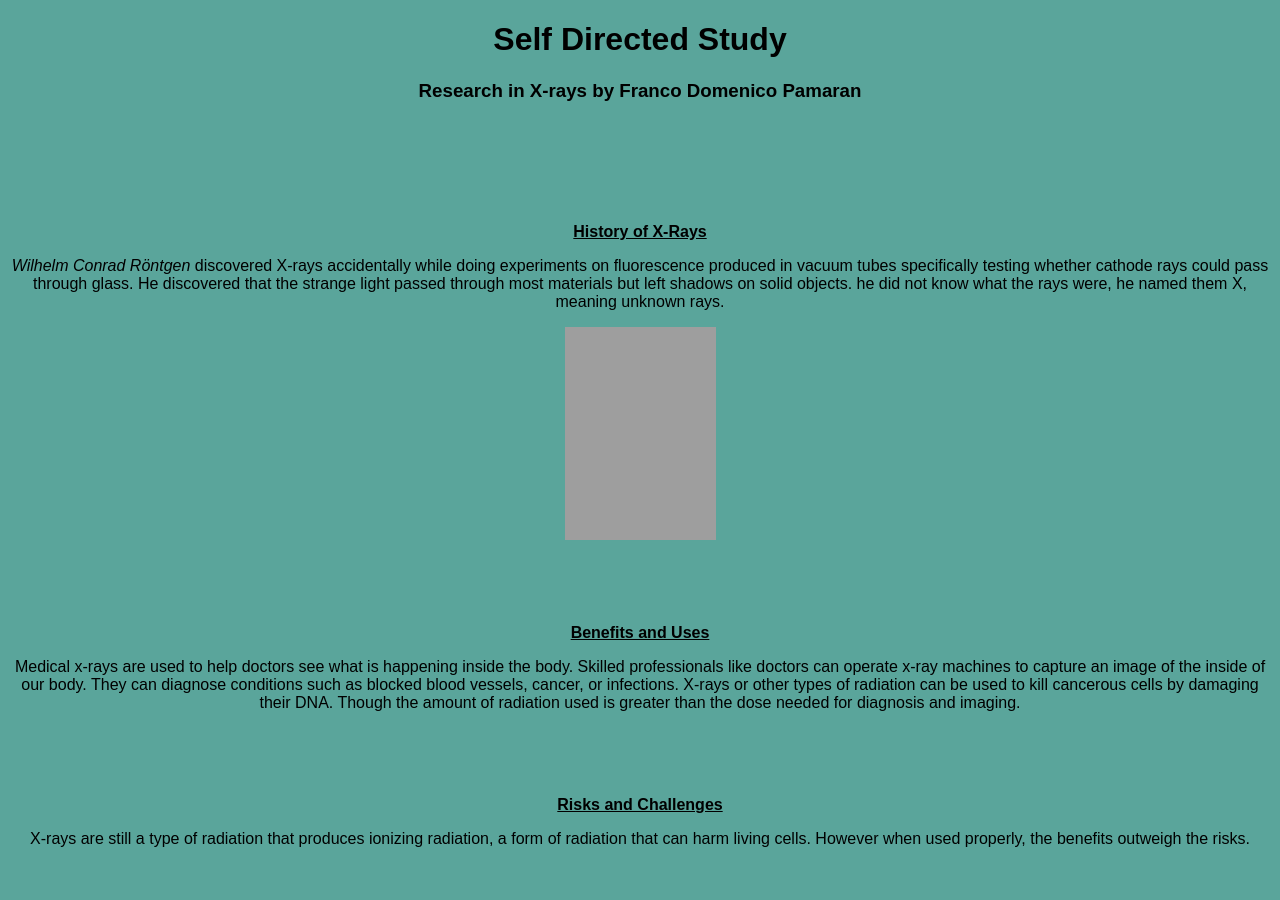
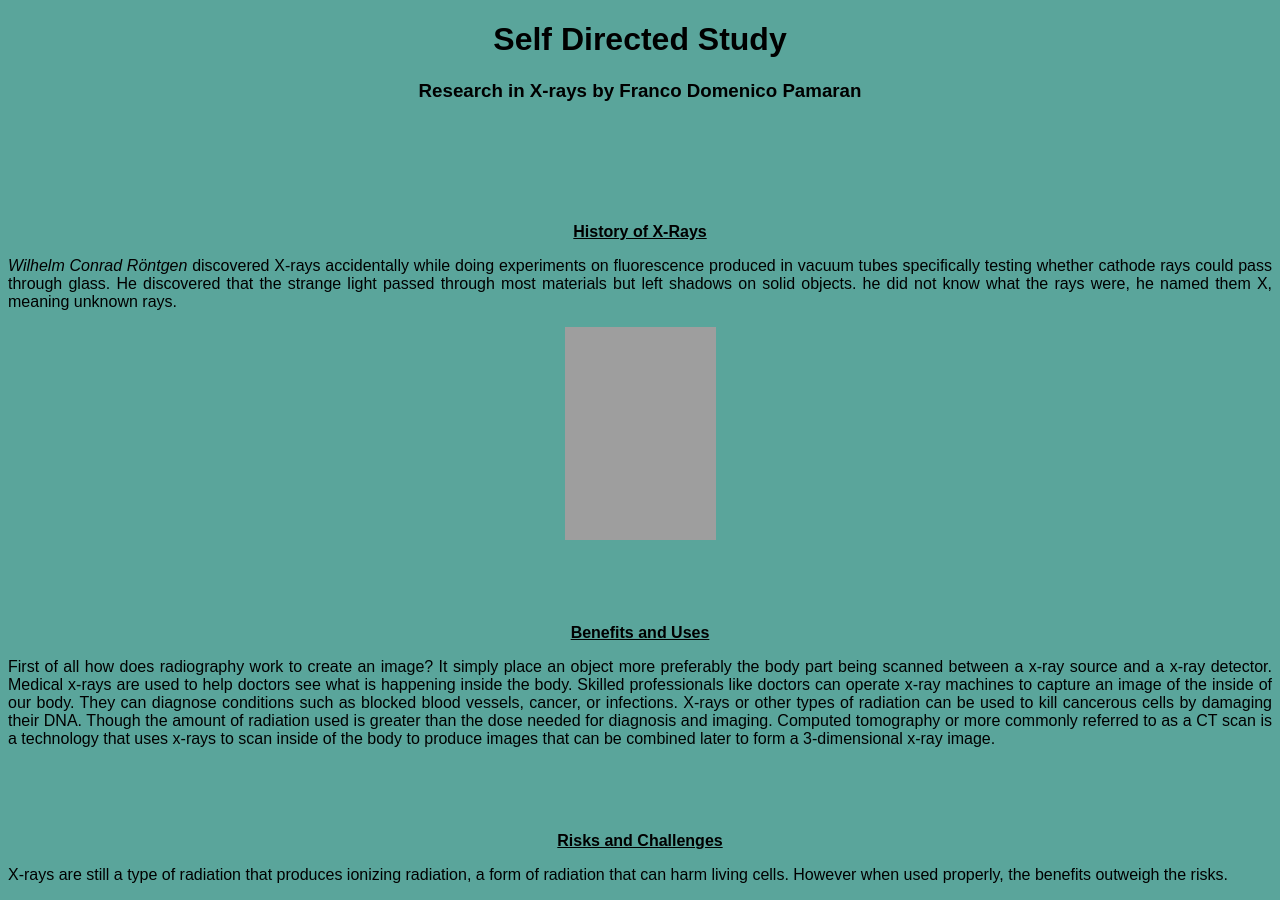
Before and after one commit to Domenicostuff/sciprojsds, a plain HTML site: page index.html in a window 1280 px wide. Before the commit the page ends 864 px from the top, so only its background shows below. Drawn offline with Linux system fonts and the light colour scheme; grey boxes are pictures that could not be loaded.

Commit message:
Update index.html

```diff
--- a/index.html
+++ b/index.html
@@ -24,7 +24,7 @@
 <p style="text-align: center;"><strong><span style="text-decoration: underline;"> History of X-Rays </span></strong></p>
 
 <! History of xrays explanation >
-<p style="text-align: center;">
+<p style="text-align: justify;">
 <em>Wilhelm Conrad R&ouml;ntgen</em>
 <span class="ILfuVd" lang="en"><span class="hgKElc"> discovered X-rays accidentally while doing experiments on fluorescence produced in vacuum tubes specifically testing whether cathode rays could pass through glass. He discovered that the strange light passed through most materials but left shadows on solid objects. he did not know what the rays were, he named them X, meaning unknown rays. </span></span></p>
 
@@ -38,7 +38,7 @@
 <p style="text-align: center;"><strong><span style="text-decoration: underline;"> Benefits and Uses </span></strong><p>
 
 <! benefits and uses >
-<p style="text-align: center;"> Medical x-rays are used to help doctors see what is happening inside the body. Skilled professionals like doctors can operate x-ray machines to capture an image of the inside of our body. They can diagnose conditions such as blocked blood vessels, cancer, or infections. X-rays or other types of radiation can be used to kill cancerous cells by damaging their DNA. Though the amount of radiation used is greater than the dose needed for diagnosis and imaging.</p>
+<p style="text-align: justify;"> First of all how does radiography work to create an image? It simply place an object more preferably the body part being scanned between a x-ray source and a x-ray detector. Medical x-rays are used to help doctors see what is happening inside the body. Skilled professionals like doctors can operate x-ray machines to capture an image of the inside of our body. They can diagnose conditions such as blocked blood vessels, cancer, or infections. X-rays or other types of radiation can be used to kill cancerous cells by damaging their DNA. Though the amount of radiation used is greater than the dose needed for diagnosis and imaging. Computed tomography or more commonly referred to as a CT scan is a technology that uses x-rays to scan inside of the body to produce images that can be combined later to form a 3-dimensional x-ray image. </p>
 
 <p>&nbsp;</p>
 <p>&nbsp;</p>
@@ -47,7 +47,7 @@
 <p style="text-align: center;"><strong><span style="text-decoration: underline;"> Risks and Challenges </span></strong><p>
 
 <! risks and challenges >
-<p style="text-align: center;"> X-rays are still a type of radiation that produces ionizing radiation, a form of radiation that can harm living cells. However when used properly, the benefits outweigh the risks.</p>
+<p style="text-align: justify;"> X-rays are still a type of radiation that produces ionizing radiation, a form of radiation that can harm living cells. However when used properly, the benefits outweigh the risks.</p>
 
 </font>
 </div>
```
